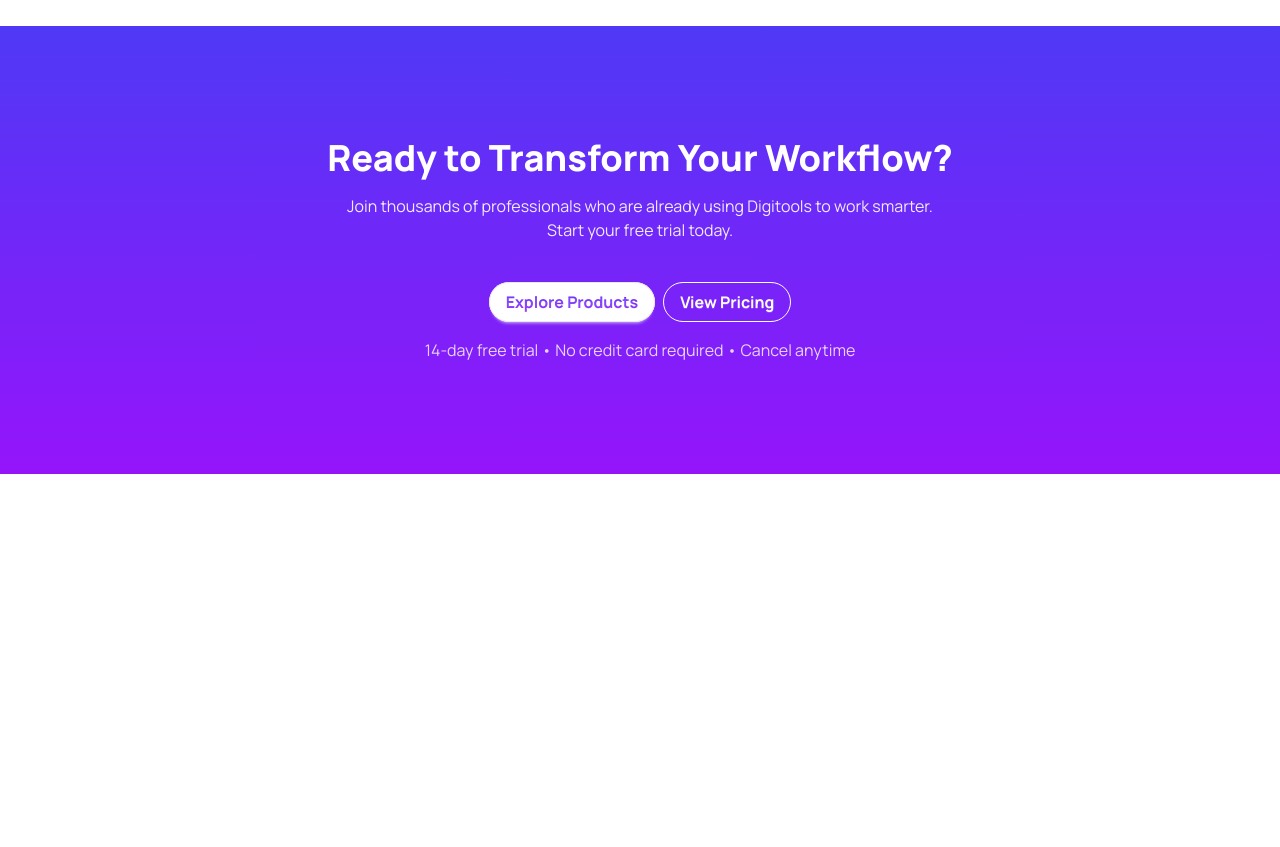
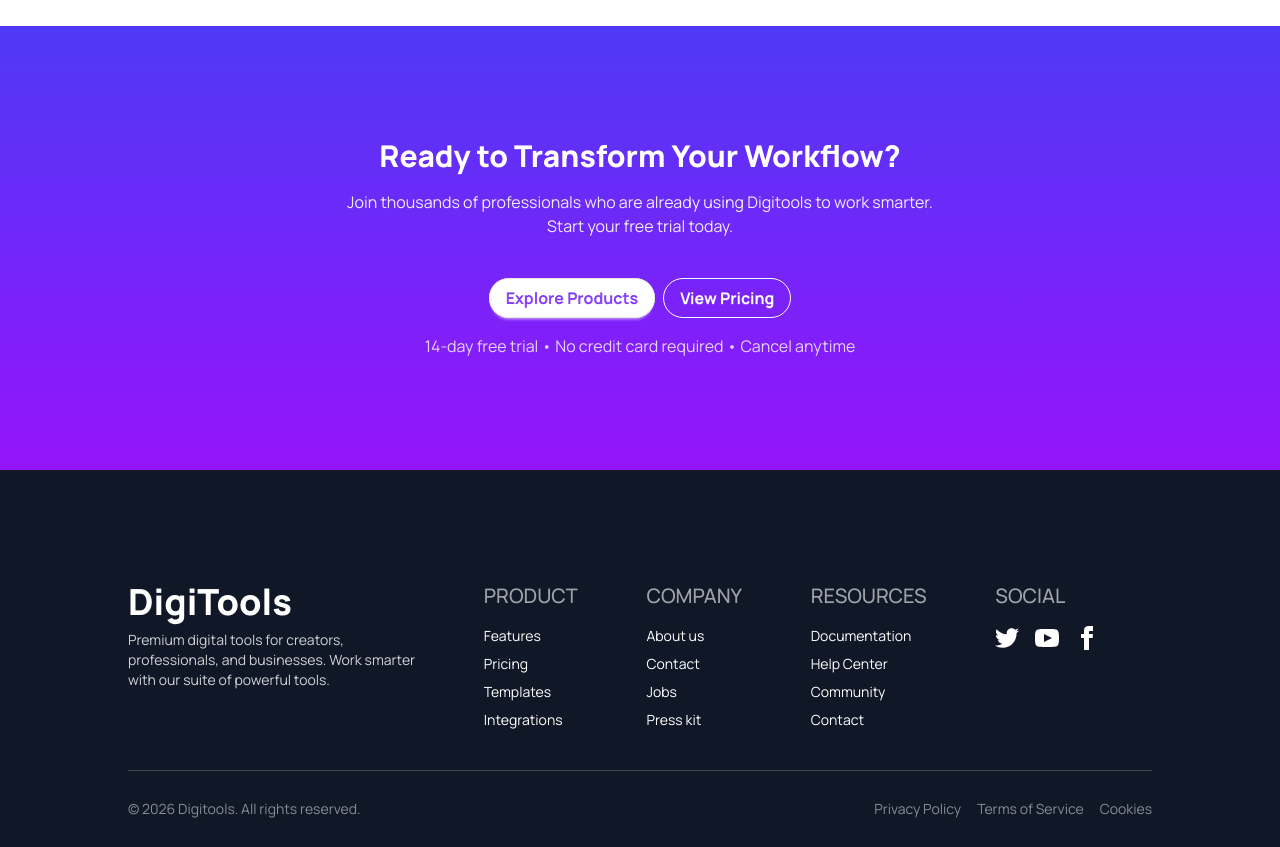
Before and after one commit to kaziontor7/DigiTools-Platform, a React (Vite) app: page / in a window 1280 px wide. Shown: the part 3920-4767 px from the top of the page. Before the commit the page ends 4394 px from the top, so only its background shows below. Built offline with nearby package versions, Linux system fonts and the light colour scheme.

Commit message:
added footer

```diff
--- a/src/App.css
+++ b/src/App.css
@@ -14,7 +14,7 @@
 }
 
 .textColor{
-  color: #101727FF;
+  color: #101727;
 }
 
 .text-gradient {
@@ -27,3 +27,7 @@
 .gray-color{
   color: #627382;
 }
+
+.textCol{
+  color: #101727FF;
+}
--- a/src/App.jsx
+++ b/src/App.jsx
@@ -1,5 +1,6 @@
 import './App.css'
 import Banner from './Components/Banner/Banner'
+import Footer from './Components/Footer/Footer'
 import GetStarted from './Components/GetStarted/GetStarted'
 import NavBar from './Components/NavBar/NavBar'
 import Pricing from './Components/Pricing/Pricing'
@@ -25,6 +26,9 @@
      <Pricing></Pricing>
      <Ready></Ready>
      </main>
+     <footer>
+      <Footer></Footer>
+     </footer>
     </>
   )
 }
--- a/src/Components/Banner/Banner.jsx
+++ b/src/Components/Banner/Banner.jsx
@@ -11,7 +11,7 @@
                 <img src={Circle} alt="" />
                 <p className='text-gradient'>New: AI-Powered Tools Available</p>
             </span>
-            <h1 className='md:text-7xl text-4xl font-extrabold textColor'>Supercharge Your Digital Workflow</h1>
+            <h1 className='md:text-7xl text-4xl font-extrabold textCol'>Supercharge Your Digital Workflow</h1>
             <p className='text-lg gray-color '>Access premium AI tools, design assets, templates, and productivity software—all in one place. Start creating faster today
             Explore Products</p>
             <div className='flex items-center gap-3'>
--- /dev/null
+++ b/src/Components/Footer/Footer.jsx
@@ -0,0 +1,100 @@
+import React from 'react';
+
+const Footer = () => {
+    return (
+        <div className='bg-[#101727]'>
+            <div className='w-9/10 mx-auto md:w-8/10'>
+            <div className="footer sm:footer-horizontal  text-white pt-14 md:pt-28 pb-5 md:pb-10">
+  <aside>
+    <h1 className='text-2xl md:text-4xl font-black'>DigiTools</h1>
+    <p className='text-white/80'>
+      Premium digital tools for creators,
+      <br />
+       professionals, and businesses. Work smarter<br /> with our suite of powerful tools.
+    </p>
+  </aside>
+  <nav>
+    <h6 className="footer-title font-medium text-xl">Product</h6>
+
+      <a className="link link-hover">Features</a>
+    <a className="link link-hover">Pricing</a>
+    <a className="link link-hover">Templates</a>
+    <a className="link link-hover">Integrations</a>
+
+
+  </nav>
+  <nav>
+    <h6 className="footer-title font-medium text-xl">Company</h6>
+    <a className="link link-hover">About us</a>
+    <a className="link link-hover">Contact</a>
+    <a className="link link-hover">Jobs</a>
+    <a className="link link-hover">Press kit</a>
+  </nav>
+  <nav>
+    <h6 className="footer-title font-medium text-xl">Resources</h6>
+    <a className="link link-hover">Documentation</a>
+    <a className="link link-hover">Help Center</a>
+    <a className="link link-hover">Community</a>
+    <a className="link link-hover">Contact</a>
+  </nav>
+   <nav>
+    <h6 className="footer-title font-medium text-xl">Social</h6>
+    <div className="grid grid-flow-col gap-4">
+      <a>
+        <svg
+          xmlns="http://www.w3.org/2000/svg"
+          width="24"
+          height="24"
+          viewBox="0 0 24 24"
+          className="fill-current">
+          <path
+            d="M24 4.557c-.883.392-1.832.656-2.828.775 1.017-.609 1.798-1.574 2.165-2.724-.951.564-2.005.974-3.127 1.195-.897-.957-2.178-1.555-3.594-1.555-3.179 0-5.515 2.966-4.797 6.045-4.091-.205-7.719-2.165-10.148-5.144-1.29 2.213-.669 5.108 1.523 6.574-.806-.026-1.566-.247-2.229-.616-.054 2.281 1.581 4.415 3.949 4.89-.693.188-1.452.232-2.224.084.626 1.956 2.444 3.379 4.6 3.419-2.07 1.623-4.678 2.348-7.29 2.04 2.179 1.397 4.768 2.212 7.548 2.212 9.142 0 14.307-7.721 13.995-14.646.962-.695 1.797-1.562 2.457-2.549z"></path>
+        </svg>
+      </a>
+      <a>
+        <svg
+          xmlns="http://www.w3.org/2000/svg"
+          width="24"
+          height="24"
+          viewBox="0 0 24 24"
+          className="fill-current">
+          <path
+            d="M19.615 3.184c-3.604-.246-11.631-.245-15.23 0-3.897.266-4.356 2.62-4.385 8.816.029 6.185.484 8.549 4.385 8.816 3.6.245 11.626.246 15.23 0 3.897-.266 4.356-2.62 4.385-8.816-.029-6.185-.484-8.549-4.385-8.816zm-10.615 12.816v-8l8 3.993-8 4.007z"></path>
+        </svg>
+      </a>
+      <a>
+        <svg
+          xmlns="http://www.w3.org/2000/svg"
+          width="24"
+          height="24"
+          viewBox="0 0 24 24"
+          className="fill-current">
+          <path
+            d="M9 8h-3v4h3v12h5v-12h3.642l.358-4h-4v-1.667c0-.955.192-1.333 1.115-1.333h2.885v-5h-3.808c-3.596 0-5.192 1.583-5.192 4.615v3.385z"></path>
+        </svg>
+      </a>
+    </div>
+  </nav>
+</div>
+<div className="footer sm:footer-horizontal  text-white/50 items-center py-7 border-white/20 border-t">
+  <aside className="grid-flow-col items-center">
+    <p>© 2026 Digitools. All rights reserved.</p>
+  </aside>
+  <nav className="grid-flow-col gap-4 md:place-self-center md:justify-self-end">
+    <a>
+      Privacy Policy
+    </a>
+    <a>
+      Terms of Service
+    </a>
+    <a>
+      Cookies
+    </a>
+  </nav>
+</div>
+</div>
+        </div>
+    );
+};
+
+export default Footer;
--- a/src/Components/NavBar/NavBar.jsx
+++ b/src/Components/NavBar/NavBar.jsx
@@ -25,7 +25,7 @@
 </h1>
   </div>
   <div className="navbar-center hidden lg:flex">
-    <ul className="menu menu-horizontal px-1 font-semibold textColor">
+    <ul className="menu menu-horizontal px-1 font-semibold textCol">
       <li><a>Products</a></li>
       <li><a>Features</a></li>
       <li><a>Pricing</a></li>
@@ -38,7 +38,7 @@
           <svg xmlns="http://www.w3.org/2000/svg" className="h-5 w-5" fill="none" viewBox="0 0 24 24" stroke="currentColor"> <path strokeLinecap="round" strokeLinejoin="round" strokeWidth="2" d="M3 3h2l.4 2M7 13h10l4-8H5.4M7 13L5.4 5M7 13l-2.293 2.293c-.63.63-.184 1.707.707 1.707H17m0 0a2 2 0 100 4 2 2 0 000-4zm-8 2a2 2 0 11-4 0 2 2 0 014 0z" /> </svg>
           <span className="badge badge-sm indicator-item">8</span>
         </div>
-        <button className='btn font-semibold textColor max-sm:hidden'>Login</button>
+        <button className='btn font-semibold textCol max-sm:hidden'>Login</button>
     <a className="btn gradient md:py-3  text-base font-semibold text-white rounded-[10000px] max-sm:hidden">Get Started</a>
 
   </div>
--- a/src/Components/Ready/Ready.jsx
+++ b/src/Components/Ready/Ready.jsx
@@ -4,8 +4,8 @@
     return (
         <div className='gradient'>
             <div className='text-white text-center py-14 md:py-28'>
-                <h1 className='text-4xl font-extrabold'>Ready to Transform Your Workflow?</h1>
-                <p className='text-white/90 pt-4 pb-10'>Join thousands of professionals who are already using Digitools to work smarter.<br />Start your free trial today.</p>
+                <h1 className='text-3xl font-extrabold md:4xl'>Ready to Transform Your Workflow?</h1>
+                <p className='text-white/90 pt-4 pb-10 w-9/10 mx-auto'>Join thousands of professionals who are already using Digitools to work smarter.<br />Start your free trial today.</p>
                 <div className='flex gap-2 items-center justify-center pb-4'>
                     <div className=' bg-white rounded-full w-fit'>
                     <button className='btn text-gradient font-bold  text-base rounded-full'>Explore Products</button>
@@ -14,7 +14,7 @@
                     <button className='btn btn-outline font-bold  text-base rounded-full'>View Pricing</button>
 
                 </div>
-                <p className='text-white/80'>14-day free trial • No credit card required • Cancel anytime</p>
+                <p className='text-white/80 w-9/10 mx-auto'>14-day free trial • No credit card required • Cancel anytime</p>
             </div>
         </div>
     );
--- a/src/Components/Stats/Stats.jsx
+++ b/src/Components/Stats/Stats.jsx
@@ -3,12 +3,12 @@
 const Stats = () => {
     return (
        <div className='gradient flex items-center justify-center gap-4 md:gap-10 divide-x divide-white/50 md:py-14 py-8'>
-        <div className="text-white md:pr-10 pr-4">
+        <div className="text-white md:pr-10 pr-2">
     <p className='font-extrabold md:text-6xl text-2xl'>50K+</p>
     <p className='font-medium text-xl md:text-2xl'>Active Users</p>
 
   </div>
-        <div className="text-white md:pr-10 pr-4">
+        <div className="text-white md:pr-10 pr-2">
     <p className='font-extrabold md:text-6xl text-2xl'>200+</p>
     <p className='font-medium text-xl md:text-2xl'>Premium Tools</p>
   </div>
```
